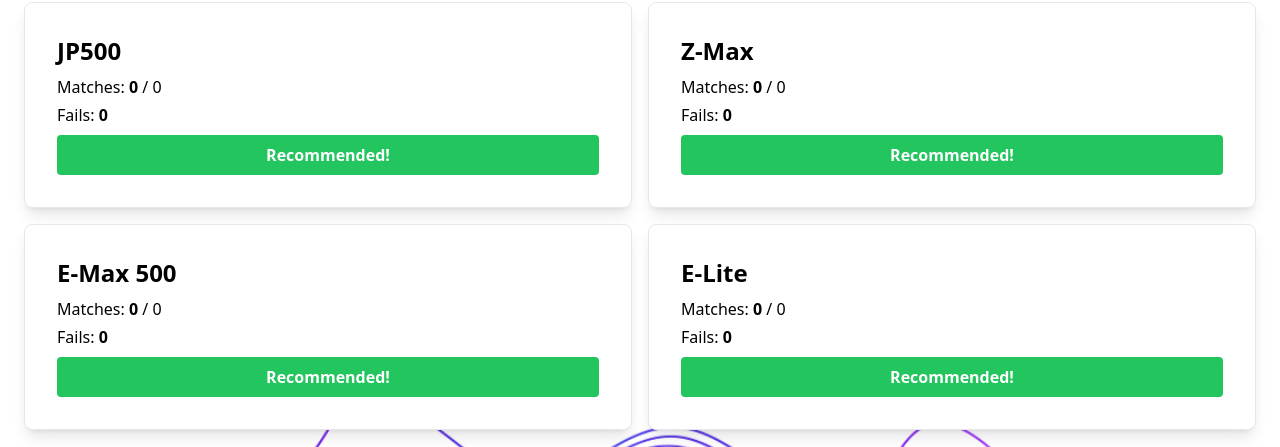
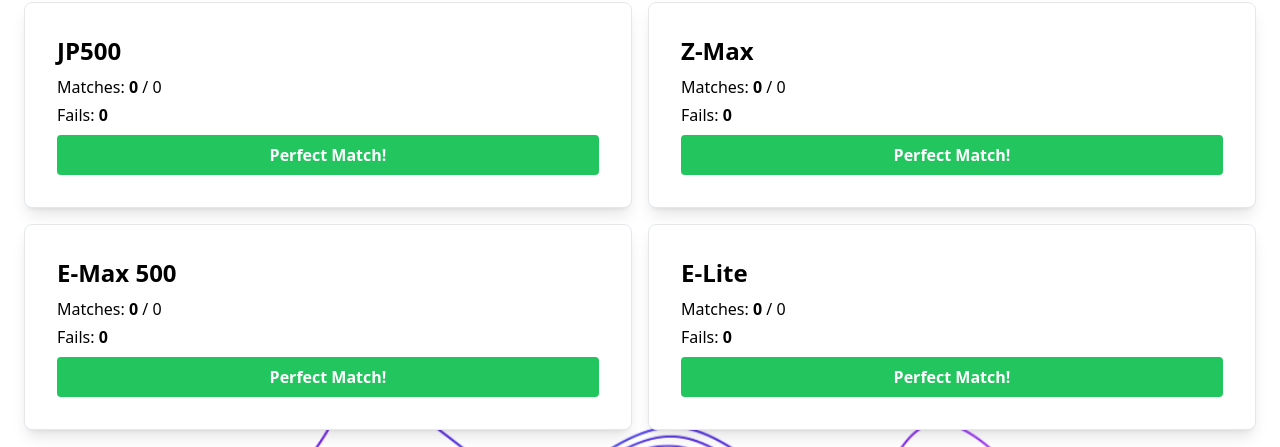
Before and after one commit to SSSNathan/XRF-Comparison-React, a React (Create React App) app: page / in a window 1280 px wide. Both pictures are taken after a click on the button "Recommendation". Shown: the part 262-709 px from the top of the page. Built offline with nearby package versions, Linux system fonts and the light colour scheme.

Commit message:
Update App.js

```diff
--- a/src/App.js
+++ b/src/App.js
@@ -119,11 +119,19 @@ function Recommendation({ elementsData, requirements, selectedMatrix }) {
                   <p className="mt-1">
                     Fails: <span className="font-bold">{result.fails}</span>
                   </p>
-                  {recommendedInstruments.includes(result.instrument) && (
+                  {result.fails === 0 && (
+                    // Instrument with 0 fails is a Perfect Match (green box)
                     <div className="mt-2 bg-green-500 rounded p-2 text-white text-center font-bold">
-                      Recommended!
+                      Perfect Match!
                     </div>
                   )}
+                  {result.fails > 0 && result.fails <= 2 && (
+                    // Instrument with 1 or 2 fails is a Close Match (yellow box)
+                    <div className="mt-2 bg-yellow-400 rounded p-2 text-white text-center font-bold">
+                      Close Match!
+                    </div>
+                  )}
+                  {/* For fails > 2, no label is shown */}
                 </>
               )}
             </CardContent>
```
